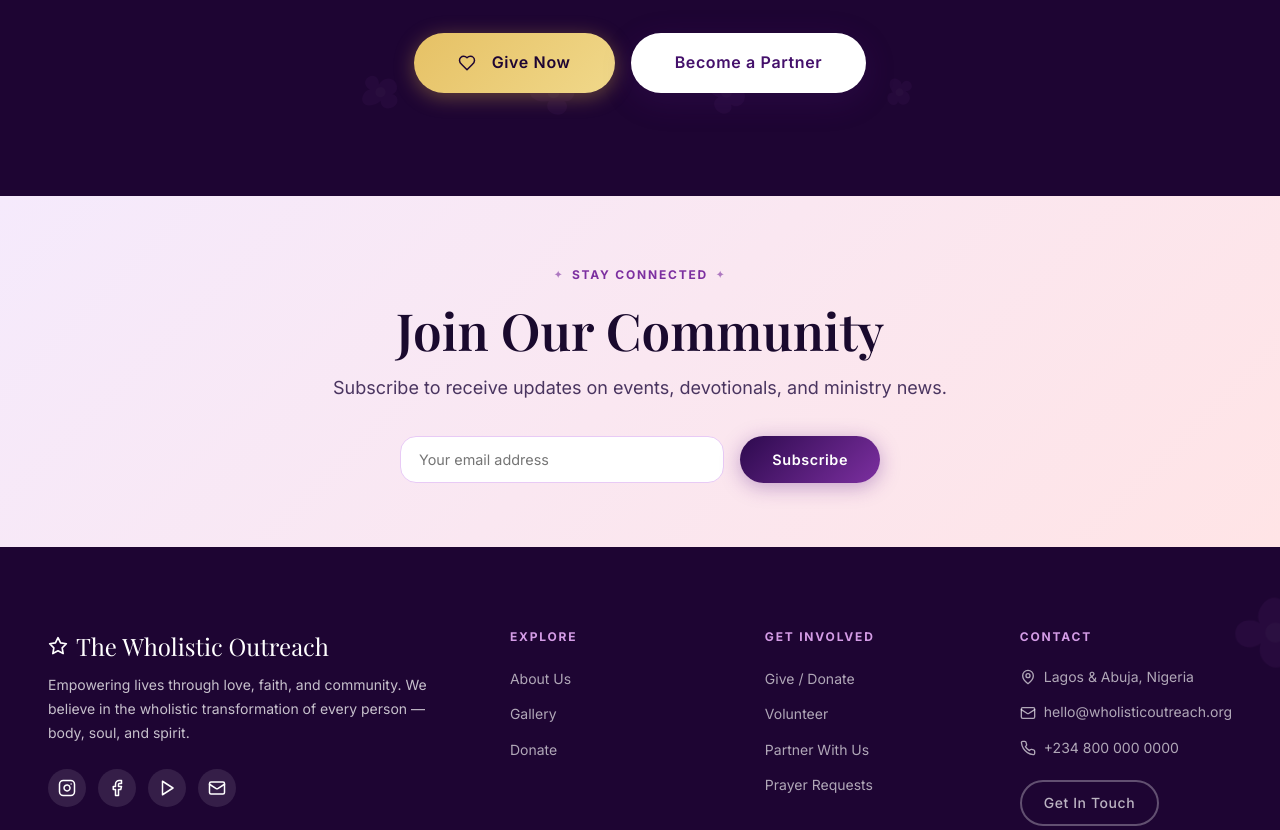
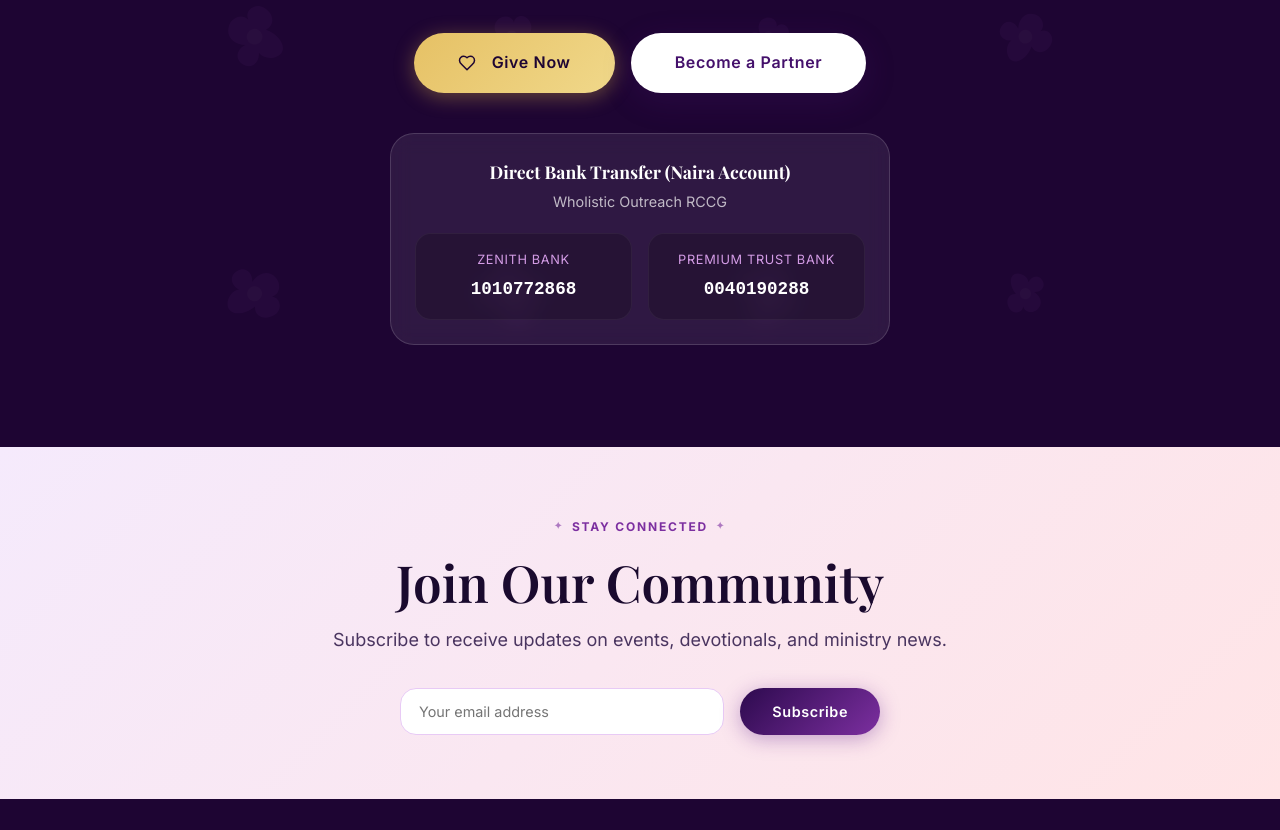
Before and after one commit to JDLightworks/wholistic, a React (Vite) app: page / in a window 1280 px wide. Shown: the part 2100-2930 px from the top of the page. Built offline with nearby package versions, Linux system fonts and the light colour scheme; the HTML template or start-up script is replaced by a standard one; a web font is replaced by a local one.

Commit message:
changed donate page

```diff
--- a/src/pages/Donate.tsx
+++ b/src/pages/Donate.tsx
@@ -311,6 +311,22 @@
                   🔒 Secured with 256-bit SSL encryption. Your payment is safe.
                 </p>
 
+                {/* Direct Bank Transfer Details */}
+                <div style={{ marginTop: '1.5rem', padding: '1.25rem', background: 'white', borderRadius: 'var(--radius-lg)', border: '1px solid #e2e8f0', boxShadow: 'var(--shadow-sm)' }}>
+                  <h3 style={{ fontSize: '1rem', fontFamily: 'var(--font-display)', marginBottom: '0.75rem', color: 'var(--text-dark)' }}>Direct Bank Transfer</h3>
+                  <p style={{ fontSize: '0.85rem', color: 'var(--text-mid)', marginBottom: '1rem' }}>Wholistic Outreach RCCG account details: (Naira account)</p>
+                  <div style={{ fontSize: '0.9rem', color: 'var(--text-dark)' }}>
+                    <div style={{ background: 'var(--bg-light)', padding: '0.75rem', borderRadius: 'var(--radius-md)', marginBottom: '0.5rem', border: '1px solid #f1f5f9' }}>
+                      <div style={{ fontSize: '0.75rem', color: 'var(--text-light)', marginBottom: '0.25rem' }}>Zenith Bank</div>
+                      <strong style={{ fontFamily: 'monospace', fontSize: '1rem' }}>1010772868</strong>
+                    </div>
+                    <div style={{ background: 'var(--bg-light)', padding: '0.75rem', borderRadius: 'var(--radius-md)', border: '1px solid #f1f5f9' }}>
+                      <div style={{ fontSize: '0.75rem', color: 'var(--text-light)', marginBottom: '0.25rem' }}>Premium Trust Bank</div>
+                      <strong style={{ fontFamily: 'monospace', fontSize: '1rem' }}>0040190288</strong>
+                    </div>
+                  </div>
+                </div>
+
                 <div style={{ marginTop: '1.5rem', padding: '1.25rem', background: 'var(--purple-50)', borderRadius: 'var(--radius-lg)', border: '1px solid var(--purple-200)' }}>
                   <p style={{ color: 'var(--text-mid)', lineHeight: 1.6, fontStyle: 'italic', fontFamily: 'var(--font-elegant)', fontSize: '1rem' }}>
                     "Each of you should give what you have decided in your heart to give, not reluctantly or under compulsion, for God loves a cheerful giver."
--- a/src/pages/Home.tsx
+++ b/src/pages/Home.tsx
@@ -184,9 +184,25 @@
           <p className="section-subtitle light" style={{ margin: '0 auto 2.5rem', maxWidth: 560 }}>
             Every gift — however small — enables us to reach more lives, host more events, and build stronger communities. Give today and be part of the transformation.
           </p>
-          <div style={{ display: 'flex', gap: '1rem', justifyContent: 'center', flexWrap: 'wrap' }}>
+          <div style={{ display: 'flex', gap: '1rem', justifyContent: 'center', flexWrap: 'wrap', marginBottom: '2.5rem' }}>
             <Link to="/donate" className="btn btn-gold btn-lg"><Heart size={18} style={{ display: 'inline', marginRight: '0.5rem' }} /> Give Now</Link>
             <Link to="/contact" className="btn btn-white btn-lg">Become a Partner</Link>
+          </div>
+
+          {/* Direct Bank Transfer Details */}
+          <div style={{ maxWidth: '500px', margin: '0 auto', background: 'rgba(255,255,255,0.08)', padding: '1.5rem', borderRadius: 'var(--radius-lg)', backdropFilter: 'blur(10px)', border: '1px solid rgba(255,255,255,0.15)', textAlign: 'left' }} className="fade-up">
+            <h3 style={{ color: 'white', fontFamily: 'var(--font-display)', marginBottom: '0.25rem', fontSize: '1.1rem', textAlign: 'center' }}>Direct Bank Transfer (Naira Account)</h3>
+            <p style={{ color: 'rgba(255,255,255,0.7)', fontSize: '0.9rem', marginBottom: '1.25rem', textAlign: 'center' }}>Wholistic Outreach RCCG</p>
+            <div style={{ display: 'grid', gridTemplateColumns: '1fr 1fr', gap: '1rem', color: 'white' }}>
+              <div style={{ background: 'rgba(0,0,0,0.2)', padding: '1rem', borderRadius: 'var(--radius-md)', textAlign: 'center', border: '1px solid rgba(255,255,255,0.05)' }}>
+                <div style={{ color: 'var(--purple-300)', fontSize: '0.8rem', marginBottom: '0.25rem', textTransform: 'uppercase', letterSpacing: '0.05em' }}>Zenith Bank</div>
+                <strong style={{ fontSize: '1.1rem', fontFamily: 'monospace' }}>1010772868</strong>
+              </div>
+              <div style={{ background: 'rgba(0,0,0,0.2)', padding: '1rem', borderRadius: 'var(--radius-md)', textAlign: 'center', border: '1px solid rgba(255,255,255,0.05)' }}>
+                <div style={{ color: 'var(--purple-300)', fontSize: '0.8rem', marginBottom: '0.25rem', textTransform: 'uppercase', letterSpacing: '0.05em' }}>Premium Trust Bank</div>
+                <strong style={{ fontSize: '1.1rem', fontFamily: 'monospace' }}>0040190288</strong>
+              </div>
+            </div>
           </div>
         </div>
       </section>
```
